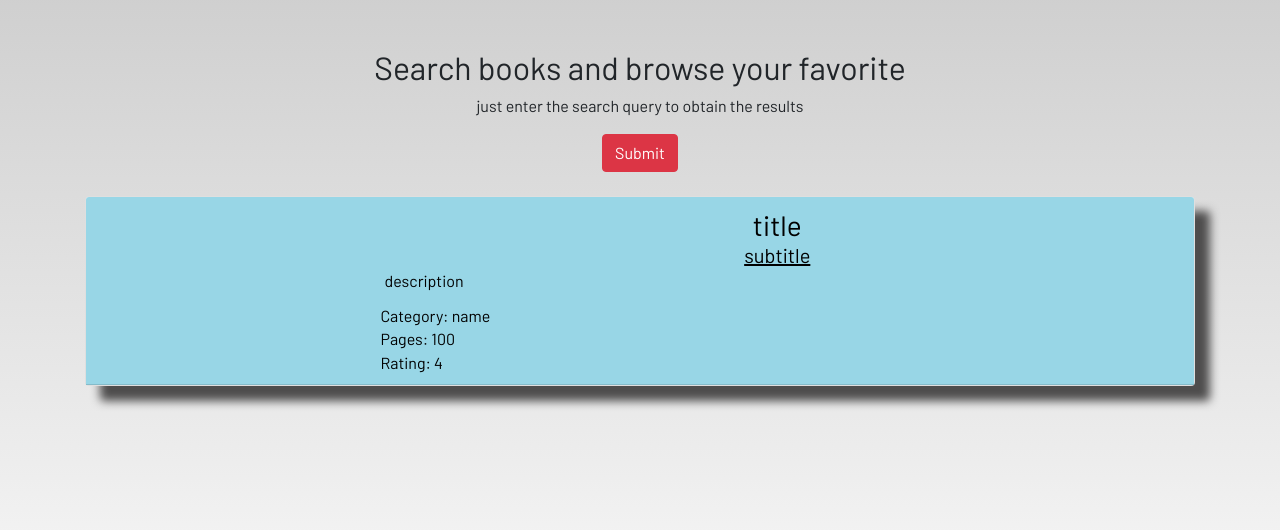
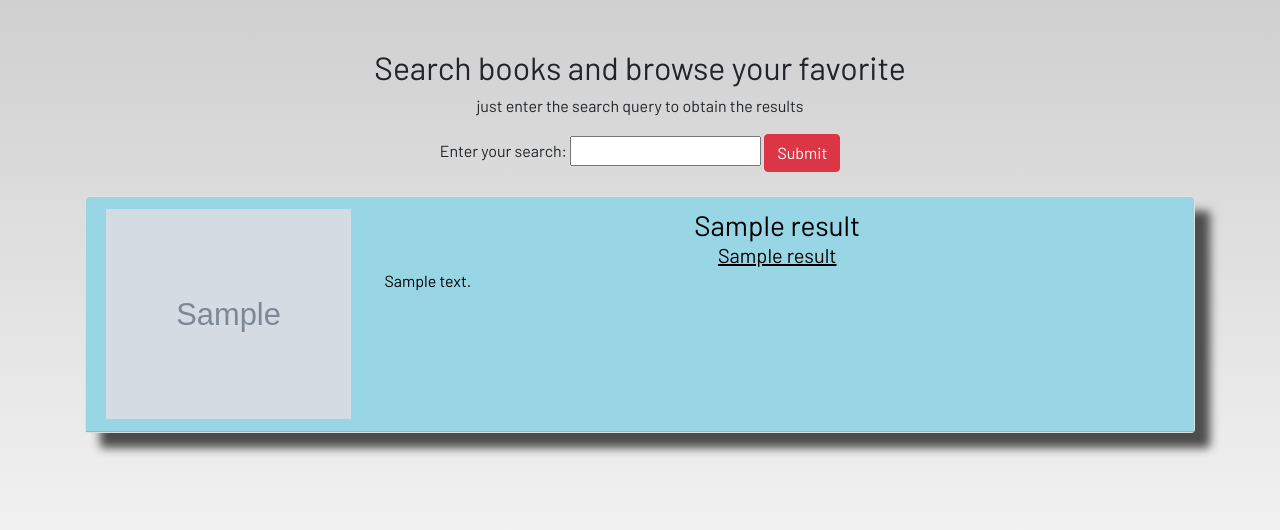
Before and after one commit to myselfadib/StudyPortal, a Django app: template study/studyportal/dashboard/templates/dashboard/books.html in a window 1280 px wide. Shown: the part 56-586 px from the top of the page. Run offline with Django 4.2, Linux system fonts and the light colour scheme; the template is opened without the code that fills it: values that come from a table or form of the project are taken from there, most other values are stand-ins (such as "Sample title", 1, 10 or a date in 2020); grey boxes marked "Sample" are stand-in pictures; parts of the project's set-up code (start-up, migrations or seed data) failed here and were passed over; some libraries are stand-ins or nearby versions; some web fonts are replaced.

Commit message:
working with books section

```diff
--- a/study/studyportal/dashboard/templates/dashboard/books.html
+++ b/study/studyportal/dashboard/templates/dashboard/books.html
@@ -7,35 +7,54 @@
     <h2>Search books and browse your favorite</h2>
     <p>just enter the search query to obtain the results</p><b></b>
     <form action="" method="post">
+        {% csrf_token %}
+        {{form}}
         <input class="btn btn-danger" type="submit" value="Submit">
     </form><br>
 
-    <a href="#" target="_blank">
+    {% for result in results %}
+
+
+    <a href="{{result.preview}}" target="_blank">
         <div class="card">
             <div class="card-header">
                 <div class="row">
                     <div class="col-md-3">
-                        <img class="img-fluid" src="" alt="">
+                        <img class="img-fluid" src="{{result.thumbnail}}" alt="">
 
                     </div>
                     <div class="col-md-9">
-                        <h3 class="p-0 m-0">title</h3>
+                        <h3 class="p-0 m-0">{{result.title}}</h3>
                         <b>
                             <u>
-                                <h5 class="p-0 m-0">subtitle</h5>
+                                <h5 class="p-0 m-0">{{result.subtitle}}</h5>
                             </u>
                         </b>
-                        <h6 class="p-0 m-1">description</h6>
+
+                        {% if result.description %}
+
+
+
+                        <h6 class="p-0 m-1">{{result.description}}</h6>
+                        {% endif %}
+
+                        {% if result.categories %}
+
+
+
                         <b>
                             <h6 class="ml-0 mt-3">Category: name</h6>
                             <h6 class="ml-0 mt-1">Pages: 100</h6>
                             <h6 class="ml-0 mt-1">Rating: 4</h6>
                         </b>
+                        {% endif %}
                     </div>
                 </div>
             </div>
         </div>
     </a>
+    {% endfor %}
+
     <br>
 </section>
 
```
Also changed, not shown: study/studyportal/dashboard/views.py (+35 -2 lines).
